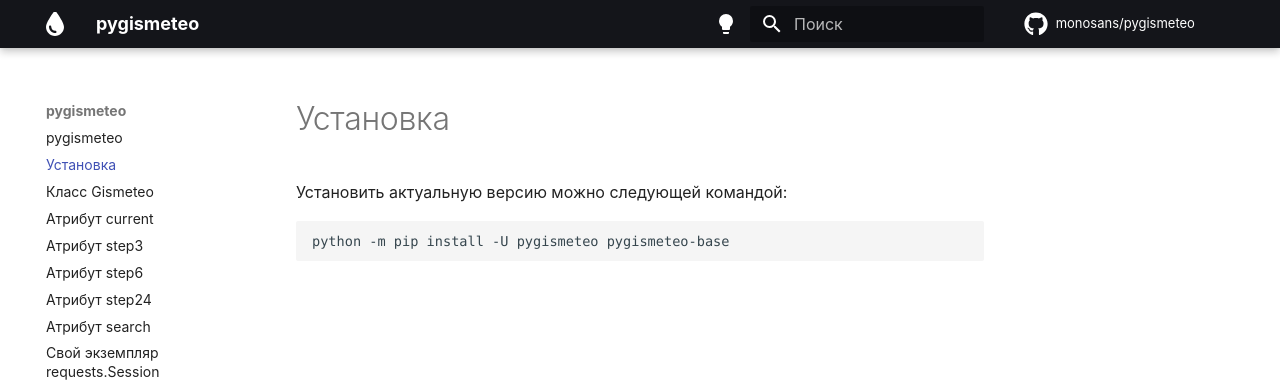
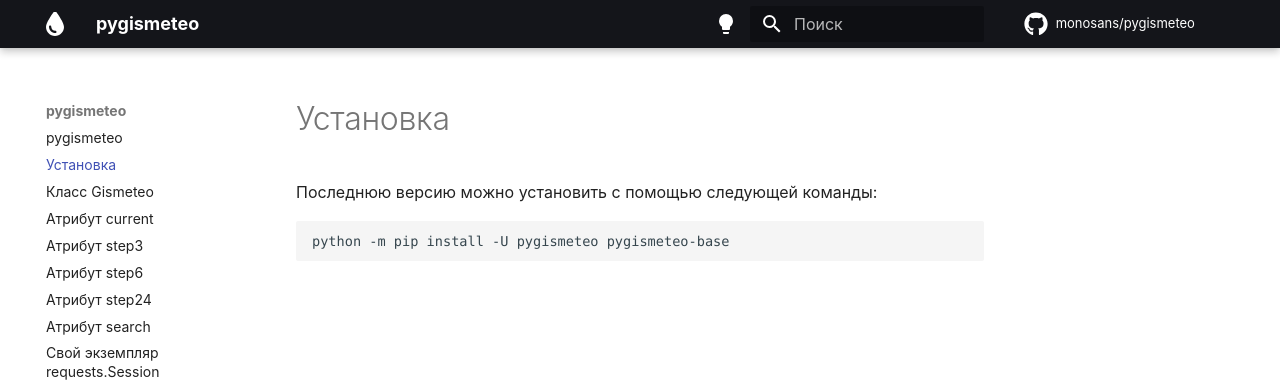
Before and after one commit to monosans/pygismeteo, an MkDocs documentation site: the page built from docs/installation.md, in a window 1280 px wide. Shown: the top 382 px of the page. Built offline with MkDocs 1.6.1 and Material for MkDocs 9.7.7, drawn with Linux system fonts in a browser that asks for light colours; comment, search, counter and statistics services are not loaded.

Commit message:
Update installation.md

````diff
--- a/docs/installation.md
+++ b/docs/installation.md
@@ -1,6 +1,6 @@
 # Установка
 
-Установить актуальную версию можно следующей командой:
+Последнюю версию можно установить с помощью следующей команды:
 
 ```bash
 python -m pip install -U pygismeteo pygismeteo-base
````
